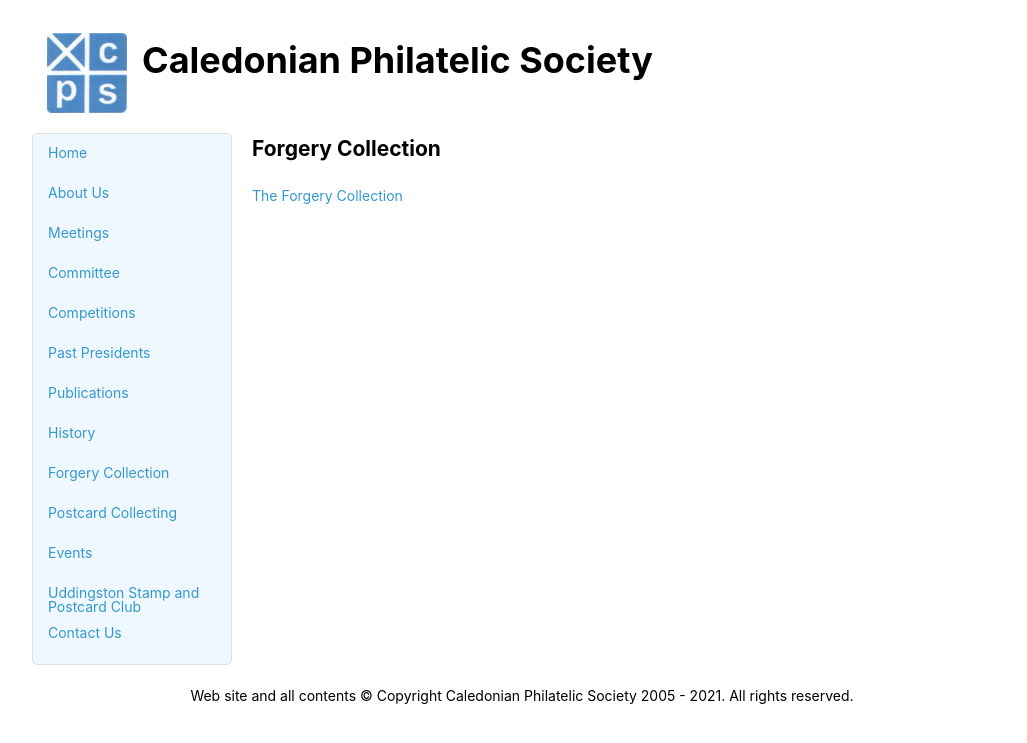
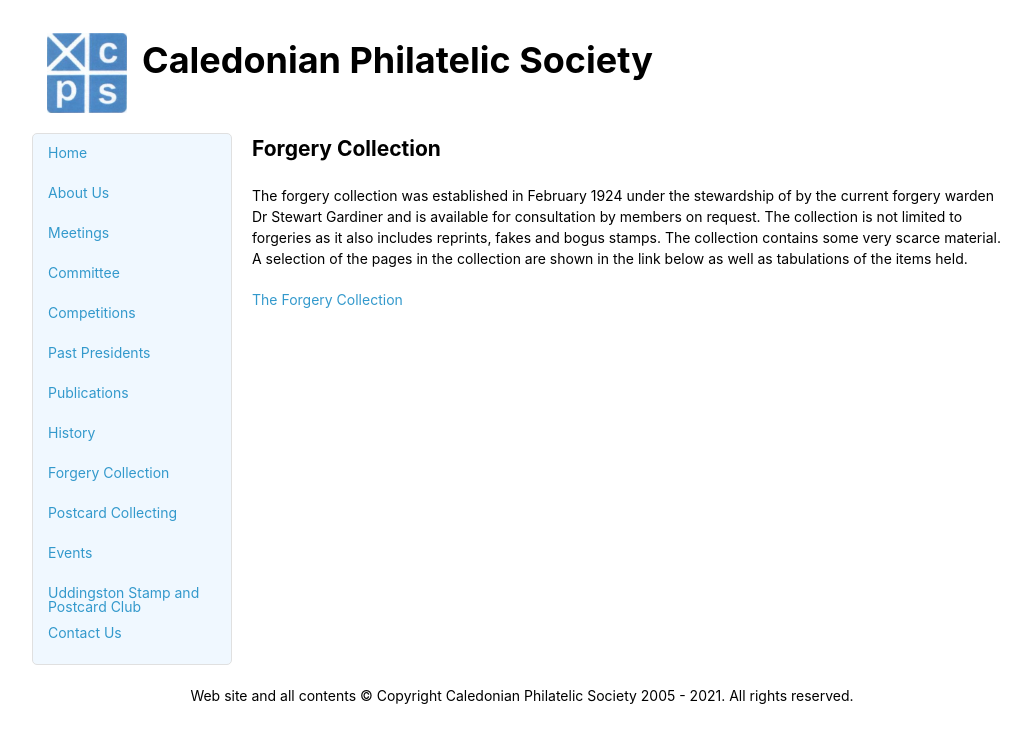
Before and after one commit to astalker/caledonian-stamps, a Jekyll site: the page built from forgery-collection.md, in a window 1280 px wide. Shown: the top 743 px of the page, without its empty margins (118-1145 px from the left). Built offline with Jekyll 4.4.1, drawn with Linux system fonts in a browser that asks for light colours; our own code applies the rules of GitHub Pages for plain Markdown files.

Commit message:
Introductory text added at start.

```diff
--- a/forgery-collection.md
+++ b/forgery-collection.md
@@ -1,2 +1,4 @@
 ## Forgery Collection
+The forgery collection was established in February 1924 under the stewardship of by the current forgery warden Dr Stewart Gardiner and is available for consultation by members on request. The collection is not limited to forgeries as it also includes reprints, fakes and bogus stamps. The collection contains some very scarce material. A selection of the pages in the collection are shown in the link below as well as tabulations of the items held.
+
 [The Forgery Collection](pdfs/The-Forgery-Collection.pdf)
```
